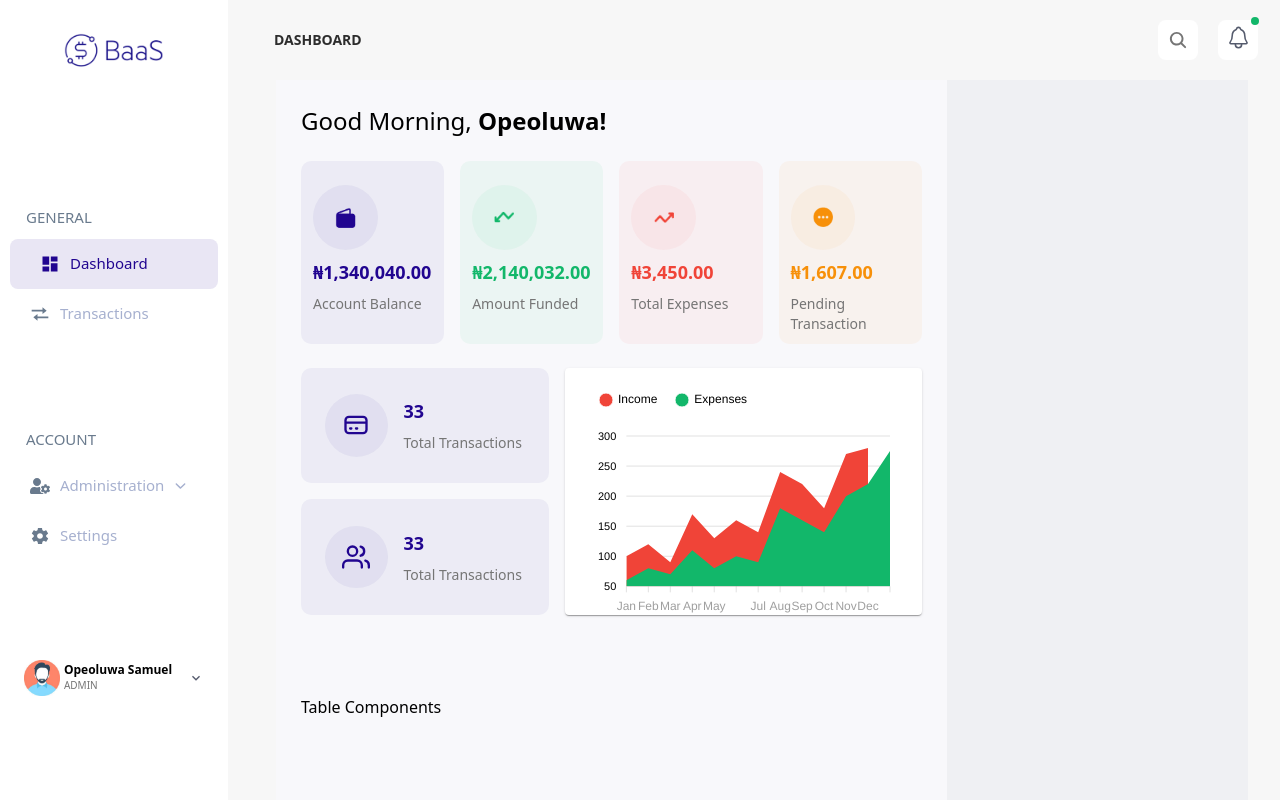
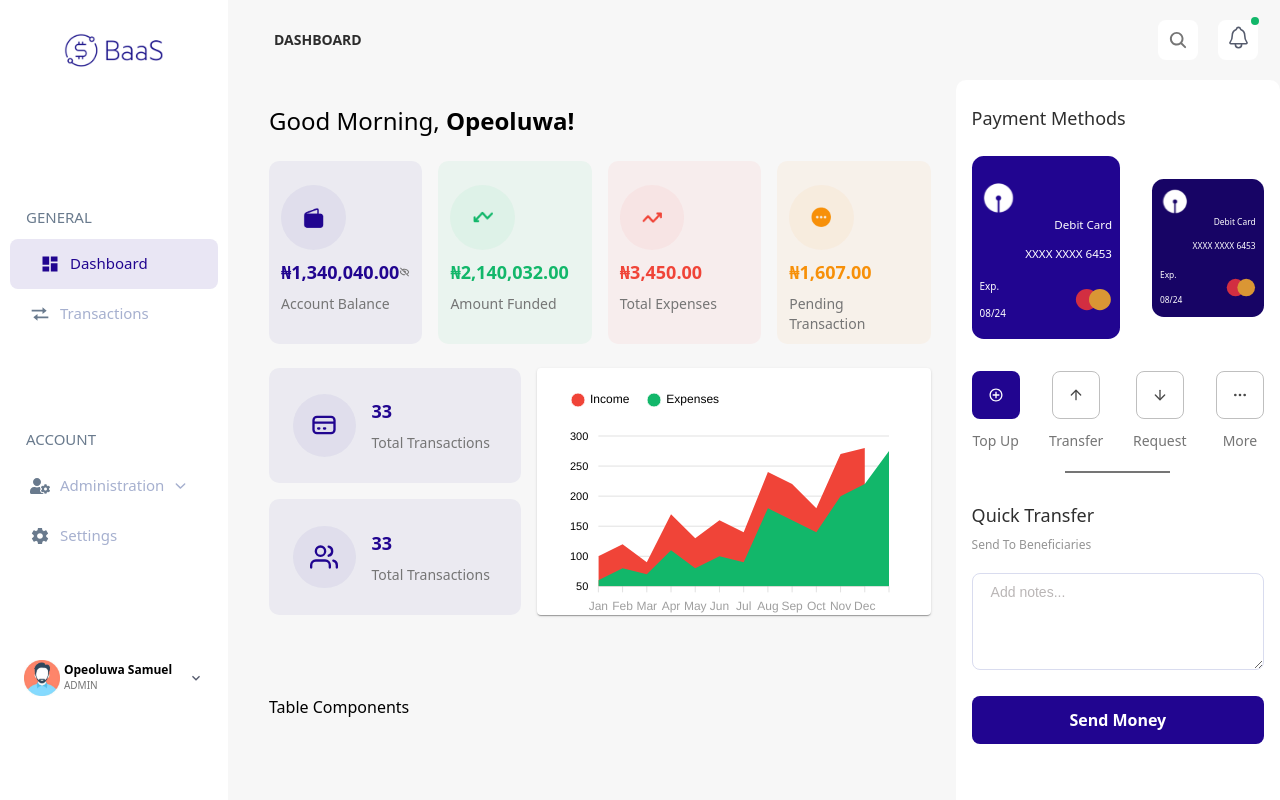
Before and after one commit to olukunle-abolade/BaaSNGWeb, a Next.js app: page /dashboard in a window 1280 px wide. Shown: the top 800 px of the page. Built offline with nearby package versions, Linux system fonts and the light colour scheme.

Commit message:
design: Dashboard leftsidebar component

```diff
--- a/src/app/dashboard/layout.tsx
+++ b/src/app/dashboard/layout.tsx
@@ -15,7 +15,7 @@ export default function DashboardLayout({
       <Sidebar/>
       <LayoutContent>
         <Topnav/>
-        <LayoutContentMain active>
+        <LayoutContentMain>
           {children}
         </LayoutContentMain>
       </LayoutContent>
--- a/src/app/dashboard/page.tsx
+++ b/src/app/dashboard/page.tsx
@@ -8,15 +8,22 @@ import Grid from '@mui/material/Grid'
 
 //** Third Party
 import {BiHide} from 'react-icons/bi'
-import {FiUsers} from 'react-icons/fi'
+import {FiArrowDown, FiArrowUp, FiMoreHorizontal, FiUsers} from 'react-icons/fi'
 import {HiOutlineCreditCard} from 'react-icons/hi'
+import { IoMdAddCircleOutline } from 'react-icons/io'
 
 //** Image
 import FolderIcon from '@/assets/icons/folder.png'
 import DownChartIcon from "@/assets/icons/down-cart.png"
 import UpChartIcon from "@/assets/icons/up-cart.png"
 import PendIcon from "@/assets/icons/pend.png"
+import Cyclic from "@/assets/icons/cyclic.svg"
+import Verve from '@/assets/icons/verve.svg'
+
+// ** Component
 import ApexAreaChart from '@/view/charts/apex-charts/ApexAreaChart'
+import CustomButton from '@/components/CustomButton'
+import { TextField } from '@/components/FormComponent'
 
 const RightDasboard= () => {
   return (
@@ -107,8 +114,123 @@ const RightDasboard= () => {
 
 const LeftDashAppointment = () => {
   return (
-    <>
-    </>
+    <div className='px-4 py-6'>
+      <p className='text-n600 text-lg font-medium'>Payment Methods</p>
+
+      {/* Cards Design */}
+      <div className='flex items-center gap-8 my-6'>
+        {/* first card */}
+        <div className="h-[183.13px] w-[148.42px] rounded-[11.81px] bg-kprimary px-2 py-6">
+          <div className="">
+            <Image
+              src={Cyclic}
+              alt=''
+              height={37}
+              width={37}
+            />
+          </div>
+
+          <div className="space-y-3">
+            <h3 className='text-white text-[11.57px] text-right'>Debit Card</h3>
+            <h3 className='text-white text-[11.57px] text-right'>XXXX XXXX 6453</h3>
+          </div>
+
+          <div className="flex items-center justify-between mt-4">
+            <div className="space-y-3">
+              <h3 className='text-white text-[9.92px]'>Exp.</h3>
+              <h3 className='text-white text-[9.92px]'>08/24</h3>
+            </div>
+
+            <Image
+              src={Verve}
+              alt=''
+              height={37}
+              width={37}
+            />
+          </div>
+        </div>
+
+        {/* second card */}
+        <div className="h-[137.99px] w-[111.64px] rounded-[11.81px] bg-p400 px-2 py-2">
+          <div className="">
+            <Image
+              src={Cyclic}
+              alt=''
+              height={30}
+              width={30}
+            />
+          </div>
+          <div className="space-y-3">
+            <h3 className='text-white text-[8.42px] text-right'>Debit Card</h3>
+            <h3 className='text-white text-[8.42px] text-right'>XXXX XXXX 6453</h3>
+          </div>
+
+          <div className="flex items-center justify-between mt-4">
+            <div className="space-y-3">
+              <h3 className='text-white text-[8.42px]'>Exp.</h3>
+              <h3 className='text-white text-[8.42px]'>08/24</h3>
+            </div>
+
+            <Image
+              src={Verve}
+              alt=''
+              height={30}
+              width={30}
+            />
+          </div>
+          </div>
+        </div>
+
+      {/* i hv to build this to a component later */}
+      <div className="flex items-center justify-between space-x-2 mt-8">
+        {/*  */}
+        <div className="flex flex-col items-center space-y-3">
+          <div className="h-12 w-12 rounded-lg bg-kprimary flex items-center justify-center">
+            <IoMdAddCircleOutline />
+          </div>
+          <p className='text-n100 text-sm font-normal'>Top Up</p>
+        </div>
+
+        {/*  */}
+        <div className="flex flex-col items-center space-y-3">
+          <div className="h-12 w-12 rounded-lg bg-white border border-n50 shadow-[0px 1px 2px rgba(16, 24, 40, 0.05)] flex items-center justify-center">
+            <FiArrowUp className='text-n400' />
+          </div>
+          <p className='text-n100 text-sm font-normal'>Transfer</p>
+        </div>
+
+        {/*  */}
+        <div className="flex flex-col items-center space-y-3">
+          <div className="h-12 w-12 rounded-lg bg-white border border-n50 shadow-[0px 1px 2px rgba(16, 24, 40, 0.05)] flex items-center justify-center">
+            <FiArrowDown className='text-n400'/>
+          </div>
+          <p className='text-n100 text-sm font-normal'>Request</p>
+        </div>
+
+        {/*  */}
+        <div className="flex flex-col items-center space-y-3">
+          <div className="h-12 w-12 rounded-lg bg-white border border-n50 shadow-[0px 1px 2px rgba(16, 24, 40, 0.05)] flex items-center justify-center">
+            <FiMoreHorizontal className='text-n400'/>
+          </div>
+          <p className='text-n100 text-sm font-normal'>More</p>
+        </div>
+      </div>
+
+      {/* hr */}
+      <div className='w-[105px] h-[2px] bg-n100 mx-auto mt-5' />
+
+      {/* Top Up */}
+      <div className="mt-7">
+        {/*  */}
+        <h2 className='text-n600 text-lg font-medium mb-2'>Quick Transfer</h2>
+        <p className='text-n80 text-xs font-normal'>Send To Beneficiaries</p>
+
+        <form>
+          <TextField type="textarea" placeholder="Add notes..." />
+          <CustomButton title='Send Money' />
+        </form>
+      </div>
+    </div>
   )
 }
 
@@ -118,7 +240,6 @@ const Dashboard = () => {
       <div style={{
         width: "69%",
         height: 900,
-        background: "#f8f8fb",
         padding: 25
       }}
       className = ""
@@ -127,11 +248,11 @@ const Dashboard = () => {
         <RightDasboard />
       </div>
       <div style={{
-        width: "31%",
+        width: "326px",
         height: 900,
-        background: "#EFF0F3",
+        background: "#FFFFFF",
       }}
-      className = "" >
+      className = "rounded-[10px]" >
         <LeftDashAppointment/>
       </div>
     </div>
--- a/src/components/FormComponent.tsx
+++ b/src/components/FormComponent.tsx
@@ -36,8 +36,10 @@ export const TextField = React.forwardRef(function TextField(
       {type === 'textarea' && (
         <textarea
           name={name}
+          rows = {4}
           id={name}
           defaultValue={defaultValue}
+          placeholder={placeholder}
           onChange={onChange}
           ref={ref}
         />
--- a/src/styles/formcomponent.style.ts
+++ b/src/styles/formcomponent.style.ts
@@ -36,6 +36,8 @@ export const FormField = styled.div`
   }
   textarea {
     line-height: 1em;
+    padding-top: 0.8em;
+    height: 97px;
   }
 
   ::placeholder {
--- a/src/styles/style-layout.ts
+++ b/src/styles/style-layout.ts
@@ -4,7 +4,9 @@ import { COLORS, SIZES } from "@/assets/theme/theme"
 import styled from "styled-components"
 
 export const LayoutWrapper = styled.div `
-    color: ${COLORS.kwhite}
+  color: ${COLORS.kwhite};
+  background: #F7F7F7;
+
 `
 
 export const LayoutContent = styled.div `
@@ -14,10 +16,11 @@ export const LayoutContent = styled.div `
   min-height: 100vh !important;
 `
 
-export const LayoutContentMain = styled.div<{active: any}> `
+export const LayoutContentMain = styled.div<{active?: any}> `
   min-height: 100vh;
   padding: ${props => props.active ? `1.2rem 2rem` : ""};
   padding-top: 10vh;
+  background: #F7F7F7;
 `
 
 export const AuthFlowLayoutContainer = styled.div `
--- a/tailwind.config.js
+++ b/tailwind.config.js
@@ -16,12 +16,14 @@ module.exports = {
         kblack2: '#697A8D',
         n40: '#DEDEDE',
         n50: '#BFBFBF',
+        n80: '#949494',
         n100: '#757575',
         n200: '#666666',
         n400: '#4A4A4A',
         n600: '#2E2E2E',
         n800: '#0D0D0D',
         p50: '#E9E6F4',
+        p400: '#170465',
         gray900: '#101828',
         kgreen: '#12B76A',
         kred: '#F04438',
```
Also changed, not shown: src/assets/icons/cyclic.svg (added), src/assets/icons/verve.svg (added), src/view/banking/PaymentMethod.tsx (added). Lines whose indentation alone changed are shown as unchanged.
